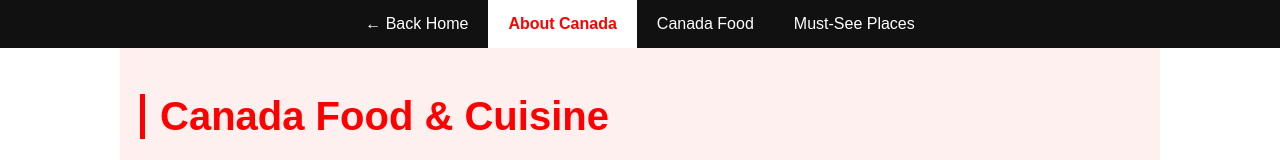
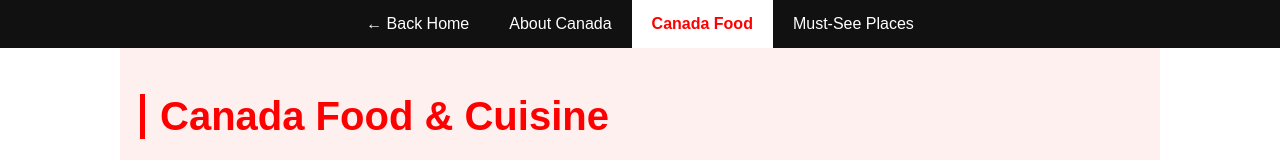
Before and after one commit to dannielleestrera8/usa_canada, a plain HTML site: page canada.html in a window 1280 px wide. Both pictures are taken after a click on the link "Canada Food". Shown: the part 584-744 px from the top of the page. Drawn offline with Linux system fonts and the light colour scheme.

Commit message:
canada.html made active nav

```diff
--- a/canada.html
+++ b/canada.html
@@ -90,4 +90,15 @@
     </section>
 
 </body>
+<script>
+    const links = document.querySelectorAll("nav a");
+
+    links.forEach(link => {
+        link.addEventListener("click", function() {
+            links.forEach(a => a.classList.remove("active"));
+            this.classList.add("active");
+        });
+    });
+</script>
+
 </html>
```
